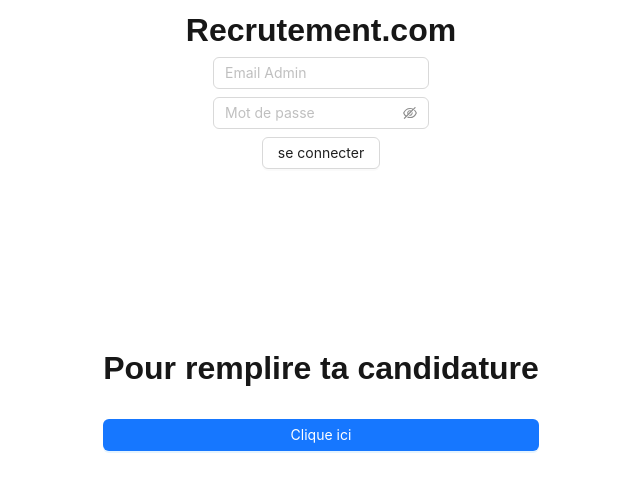
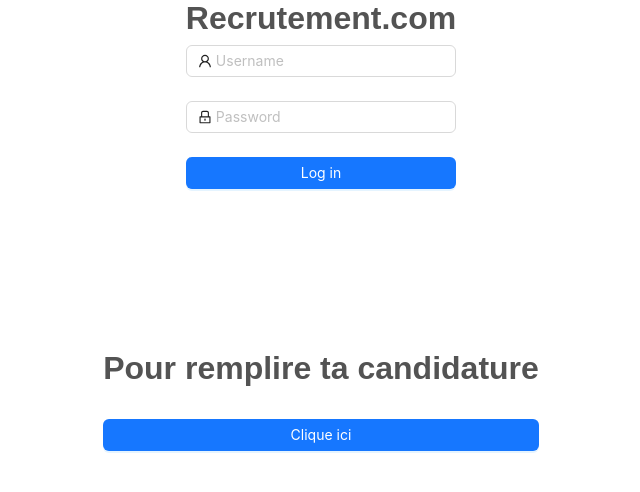
Before and after one commit to EmmanuelleEisele/recrutement-frontend, a Next.js app: page / in a window 1280 px wide. Shown: the top 492 px of the page, without its empty margins (319-959 px from the left). Built offline with nearby package versions, Linux system fonts and the light colour scheme; what @ant-design/nextjs-registry would draw is missing.

Commit message:
adding candidats without bdd/ dynamization of candidats

```diff
--- a/src/app/candidats/page.tsx
+++ b/src/app/candidats/page.tsx
@@ -1,3 +1,5 @@
+import { Button } from "antd";
+import Link from "next/link";
 
 interface ICandidats{
   id: number;
@@ -8,15 +10,62 @@ interface ICandidats{
 }
 
 export default async function CandidatsPage() {
-  const res= await fetch('https://reqres.in/api/users');
-  const response = await res.json();
-  console.log(response)
+
+   const candidats = [
+    {
+      "id": 1,
+      "name":"Grégory Virmaud",
+      "email":"greg02@mail.io",
+      "github":"greg02",
+      "experience": "Directeur opérationnel",
+      "motivation": "Développeur passionné, je souhaite rejoindre votre équipe pour contribuer à des projets innovants tout en continuant à monter en compétences. Curieux et motivé, je suis prêt à relever de nouveaux défis techniques à vos côtés."
+
+    },
+    {
+      "id":2 ,
+      "name": "Olivier Renard",
+      "email":"oliver0o@mail.io",
+      "github":"OliverO",
+      "experience": "Graphist Print",
+      "motivation": "Motivé et passionné par le développement, je suis prêt à m’investir pleinement dans des projets ambitieux. Rejoindre votre équipe serait pour moi l’opportunité de grandir techniquement et de contribuer à des solutions concrètes et innovantes."
+
+    },
+    {
+      "id":3 ,
+      "name": "Mathieu DaFonseca",
+      "email":"mathoush@mail.io",
+      "github":"MathDF",
+      "experience": "Gendarme",
+      "motivation": "Développeur curieux et autonome, je suis enthousiaste à l’idée de rejoindre une équipe dynamique pour concevoir des solutions utiles et bien pensées. J’ai à cœur d’apprendre en continu et de m’investir dans des projets concrets.",
+    }
+    ,
+    {
+      "id":4 ,
+      "name": "Marine Ligny",
+      "email":"marineL@mail.io",
+      "github":"MarineL",
+      "experience": "Comptable",
+      "motivation": "Passionnée par le code et la résolution de problèmes, je souhaite intégrer votre équipe pour relever de nouveaux défis techniques. Sérieuxse et engagée, je suis prête à contribuer activement à vos projets.",
+    }
+    ,
+    {
+      "id":5 ,
+      "name": "Erwan Mettouchi",
+      "email":"e.mettouchi@mail.io",
+      "github":"MettouchiE",
+      "experience": "Game developpeur",
+      "motivation": "Avec un vrai attrait pour le développement et le travail en équipe, je cherche à évoluer dans un environnement stimulant. Rejoindre votre structure serait pour moi l’occasion de progresser tout en mettant mes compétences au service de vos ambitions.",
+
+    }
+
+   ]
+
     return(
     <div>
     <h1 style={{textAlign:'center'}}>Liste des candidats</h1>
-
-    {response.data.map((d: ICandidats)=>{
-      return <p key={d.id} style={{fontWeight:'bold', textAlign:'center'}}>{d.first_name}</p>
+    <Button href='/' style={{position: 'absolute', top: '0.5rem', left:'0.5rem'}}>Accueil</Button>
+    {candidats.map((candidat)=>{
+      return <Link href='/candidat/{id}' key={candidat.id} style={{fontWeight:'bold', margin: '1rem 0.5rem', display:'flex', justifyContent:'center'}}>{candidat.name}</Link>
       })}
     </div>
 
--- a/src/app/globals.css
+++ b/src/app/globals.css
@@ -1,11 +1,11 @@
 :root {
   --background: #ffffff;
-  --foreground: #171717;
+  --foreground: #535353;
 }
 
 @media (prefers-color-scheme: dark) {
   :root {
-    --background: #0a0a0a;
+    --background: #535353;
     --foreground: #ededed;
   }
 }
--- a/src/app/page.tsx
+++ b/src/app/page.tsx
@@ -1,35 +1,68 @@
 'use client'
-import Image from "next/image";
 import styles from "./page.module.css";
-import {Breadcrumb, Button, Form, Input, Space} from 'antd';
+import { Button, Form, Input, message} from 'antd';
 import '@ant-design/v5-patch-for-react-19';
-import { EyeInvisibleOutlined, EyeTwoTone, HomeOutlined, UserOutlined } from '@ant-design/icons';
+import { LockOutlined, UserOutlined } from '@ant-design/icons';
 import { useState } from "react";
-import Link from "next/link";
+
+interface IlogIn{
+  username: string;
+  password: string | number;
+}
 
 export default function Home() {
-  const [passwordVisible, setPasswordVisible] = useState(false);
+  const [isConnected, setIsConnected] = useState(false);
+  const [error, setError] = useState<null | string>(null);
 
+  const onFinish = ({username , password}: IlogIn) => {
+    console.log('Received values of form: ', );
+    const userName = username;
+    const userPwd = password;
+
+    if( userName === 'admin' && userPwd === 'adminpwd'){
+      setIsConnected(true);
+      setError('')
+   }
+   else{
+    setError('Veuillez entrer un pseudo et/ou mot de passe correct !')
+    return
+  }
+  };
   return (
     <div className={styles.page}>
       <header>
 
-        <h1 style={{textAlign: 'center', marginBottom:'0.5rem'}}>Recrutement.com</h1>
+        <h1 style={{textAlign: 'center', marginBottom:'0.5rem', marginTop:'2rem'}}>Recrutement.com</h1>
 
-        <form style={{ display: 'flex', alignItems: 'center', flexDirection: 'column'}}>
-        <Input type="email" placeholder="Email Admin" style={{ width: '13.5rem', marginBottom: '0.5rem'
-        }}/>
+        {isConnected ?  <Button href="/candidats" style={{position: 'absolute', top: '0.5rem', left:'0.5rem'}}>Candidats</Button> : <></> }
 
-        <Space direction="horizontal">
-         <Input.Password
-         style={{ width: '13.5rem', marginBottom: '0.5rem'
-         }}
-          placeholder="Mot de passe"
-          visibilityToggle={{ visible: passwordVisible, onVisibleChange: setPasswordVisible }}
-         />
-        </Space>
-        <Button>se connecter</Button>
-      </form>
+        <Form
+      name="login"
+      initialValues={{ remember: true }}
+      style={{ maxWidth: 360 }}
+      onFinish={onFinish}
+      >
+      <Form.Item
+        name="username"
+        rules={[{ required: true, message: 'Please input your Username!' }]}
+      >
+        <Input prefix={<UserOutlined />} placeholder="Username" />
+      </Form.Item>
+      <Form.Item
+        name="password"
+        rules={[{ required: true, message: 'Please input your Password!' }]}
+      >
+        <Input prefix={<LockOutlined />} type="password" placeholder="Password" />
+      </Form.Item>
+
+       <Form.Item>
+        <Button block type="primary" htmlType="submit" onClick={()=>onFinish}>
+          Log in
+        </Button>
+        {error && <p style={{color:'red'}}>{error}</p> }
+
+      </Form.Item>
+    </Form>
 
       </header>
 
```
Also changed, not shown: src/app/candidature/page.tsx (+13 -13 lines).
